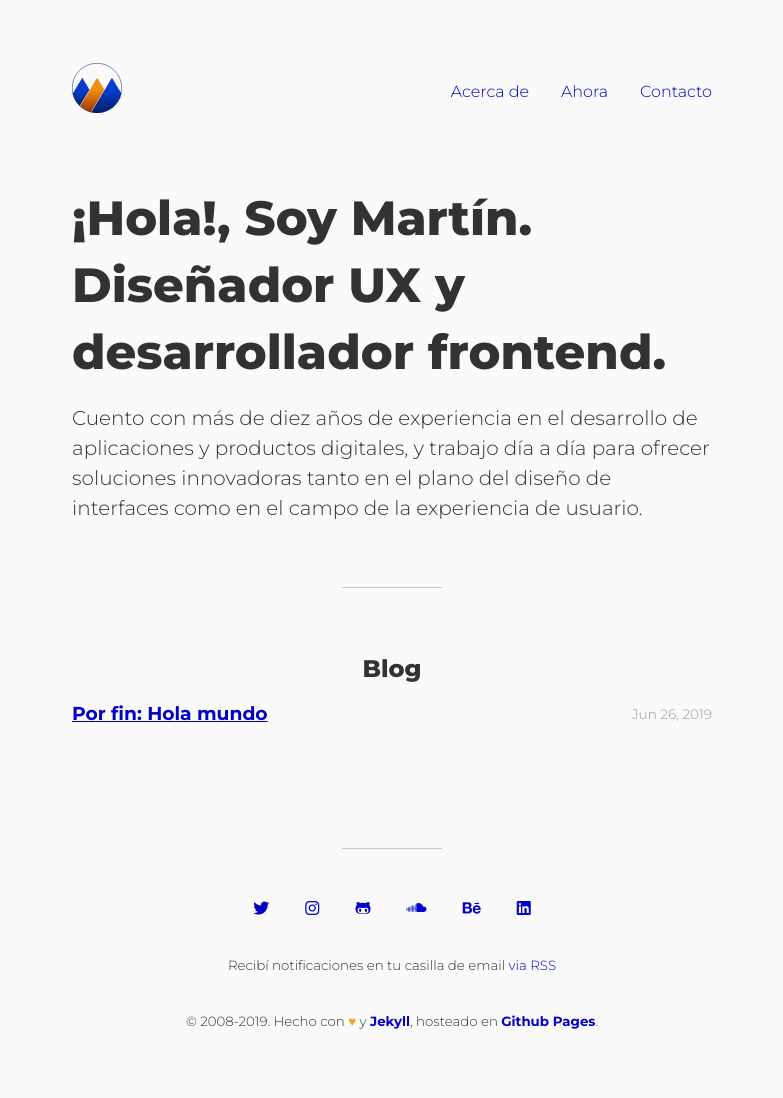
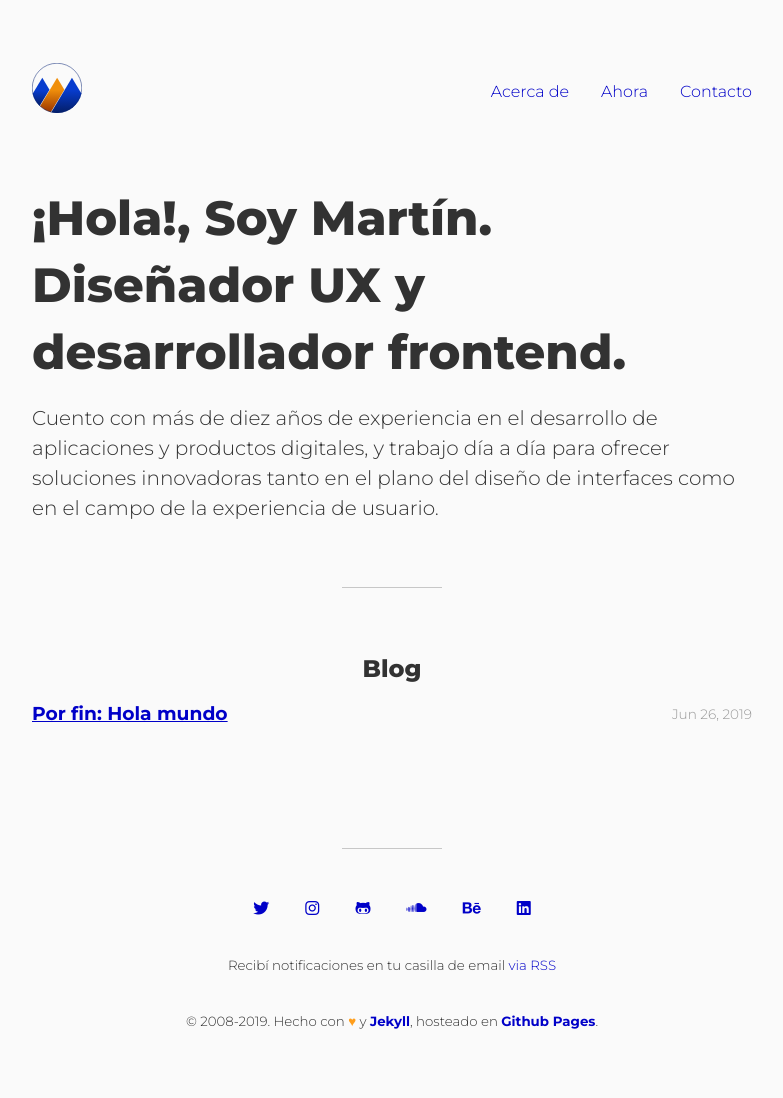
Before and after one commit to martinmasignano/martinmasignano.github.io, a Jekyll site: the page built from index.md, in a window 1280 px wide. Shown: the whole page, without its empty margins (248-1031 px from the left). Built offline with Jekyll 4.4.1, drawn with Linux system fonts in a browser that asks for light colours; nearby versions of some CDN libraries.

Commit message:
Add more space

```diff
--- a/_sass/minimal/layout.scss
+++ b/_sass/minimal/layout.scss
@@ -19,7 +19,7 @@ main {
 }
 
 .wrapper {
-    max-width: 40rem;
+    max-width: 45rem;
     margin: 0 auto;
     display: flex;
     flex-direction: column;
```
